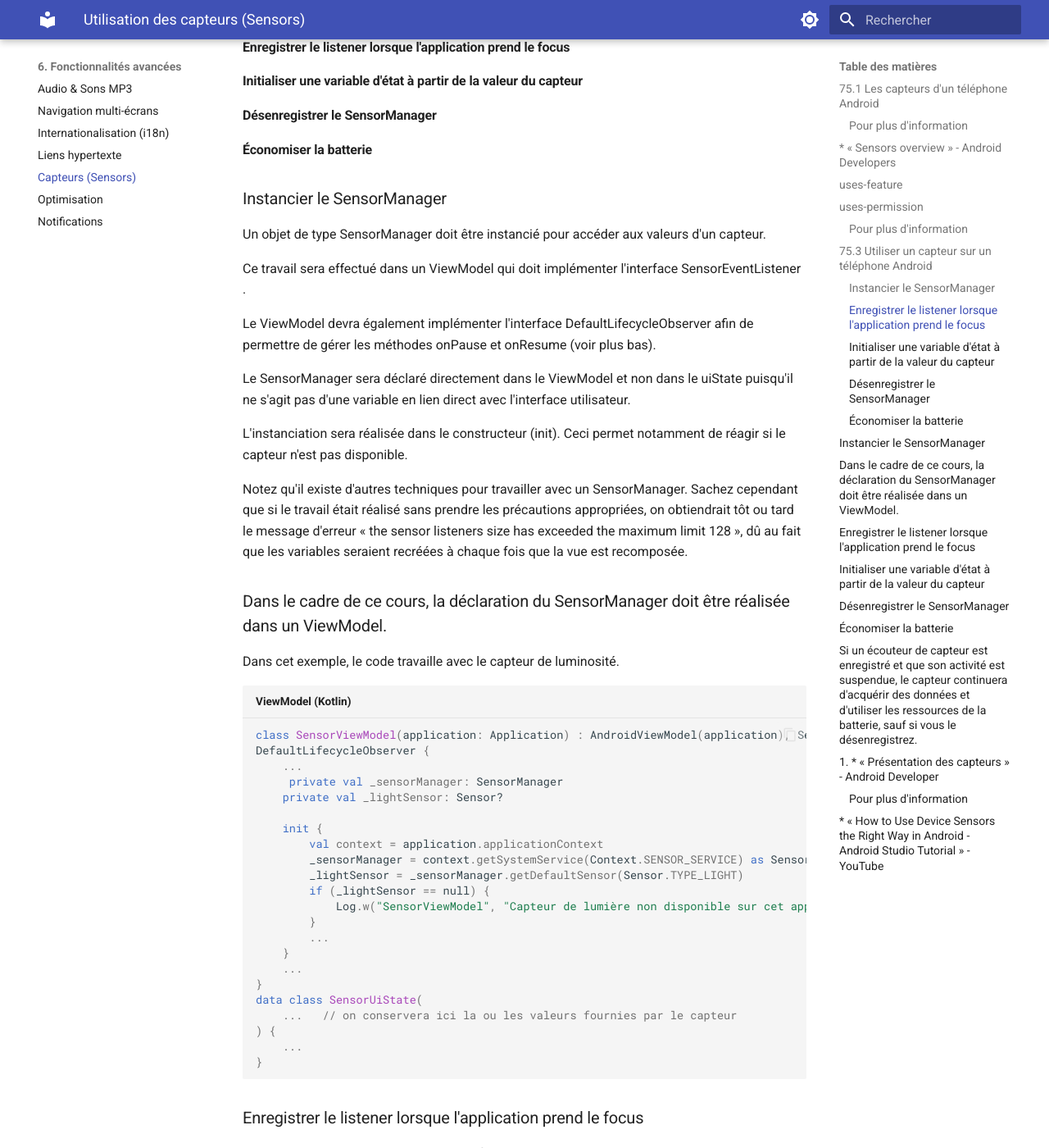
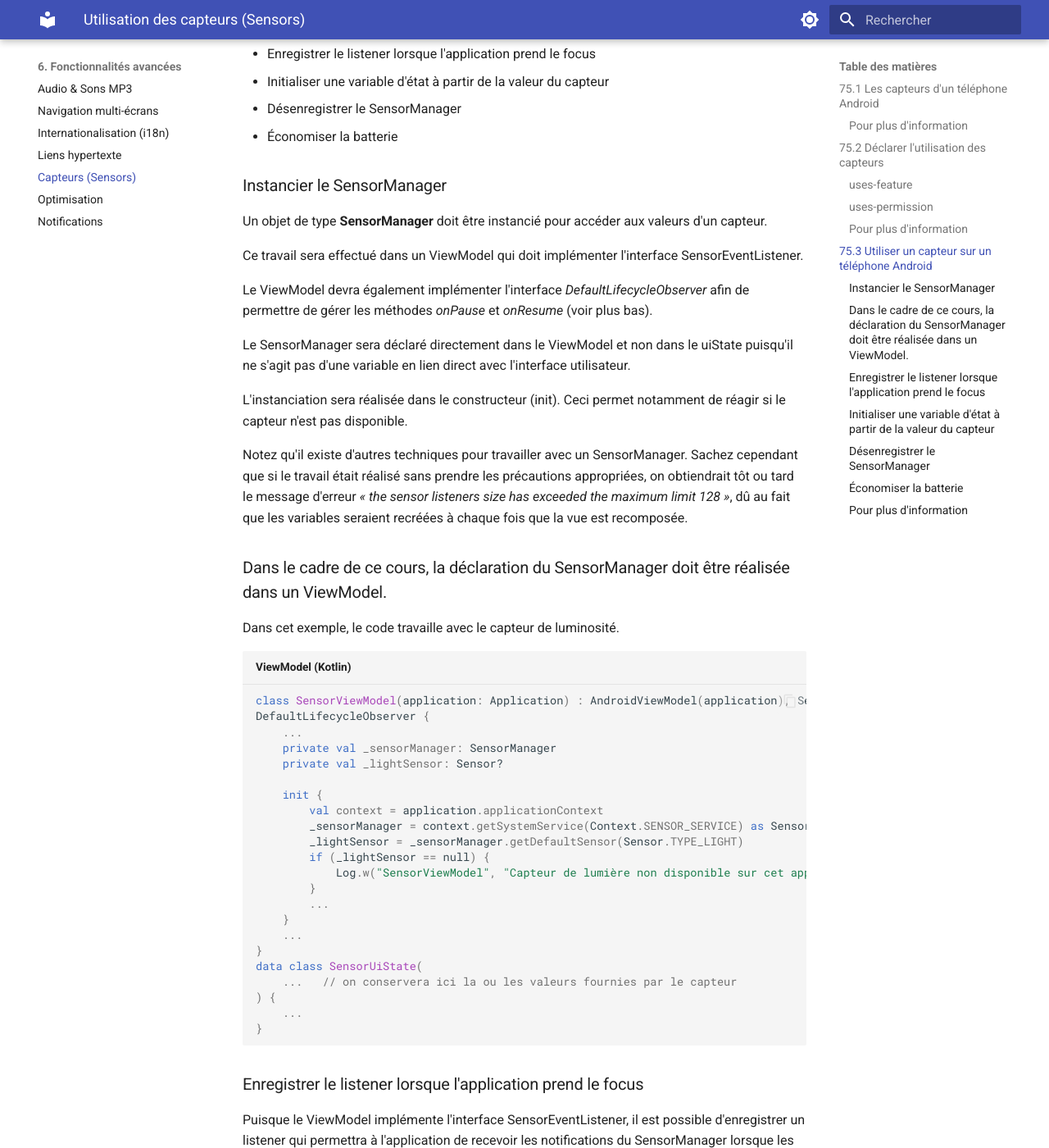
Before and after one commit to Apps-Mobiles-2-Victo/notes_de_cours, an MkDocs documentation site: the page built from docs/06-fonctionnalites-avancees/capteurs.md, in a window 1280 px wide and 1400 px high, scrolled down 3631 px. Shown: the whole window at 82% size. Built offline with MkDocs 1.6.1 and Material for MkDocs 9.7.7, drawn with Linux system fonts in a browser that asks for light colours; some of the changed text lies outside the part shown.

Commit message:
Refactor sensor documentation for improved structure and clarity

````diff
--- a/docs/06-fonctionnalites-avancees/capteurs.md
+++ b/docs/06-fonctionnalites-avancees/capteurs.md
@@ -5,7 +5,7 @@
 # Utilisation des capteurs (Sensors)
 
 
-### 75.1 Les capteurs d'un téléphone Android
+## 75.1 Les capteurs d'un téléphone Android
 
 
 Un téléphone Android peut être muni de capteur physiques et de capteur logiques. Les capteur logiques sont ceux  dont les valeurs sont calculées à partir des valeurs d'un ou de plusieurs autres capteurs.
@@ -57,11 +42,13 @@
 
 
 
-#### Pour plus d'information
+### Pour plus d'information
+
+* [« Sensors overview » - Android Developers](https://developer.android.com/guide/topics/sensors/sensors_overview)
 
 
-### * [« Sensors overview » - Android Developers](https://developer.android.com/guide/topics/sensors/sensors_overview)
-75.2 Déclarer l'utilisation des capteurs
+
+## 75.2 Déclarer l'utilisation des capteurs
 
 
 Lorsqu'une application utilise un capteur, elle doit en faire la déclaration dans le fichier AndroidManifest.xml que l'on retrouve dans le dossier app/src/main .
@@ -108,52 +95,39 @@
 ```
 
 
-#### Pour plus d'information
+### Pour plus d'information
 
 
 * [« Demander l'autorisation d'accéder à la position » - Android Developers](https://developer.android.com/training/location/permissions?hl=fr)
-
-
 * [« Understanding Sensor Rate Limitations in Android 13 » - Geeks for Geeks](https://www.geeksforgeeks.org/understanding-sensor-rate-limitations-in-android-13/)
 
 
-### 75.3 Utiliser un capteur sur un téléphone Android
-
+## 75.3 Utiliser un capteur sur un téléphone Android
 
 Voici les grandes lignes qui vous permettront de réagir aux changements de valeur d'un capteur.
 
-
 N'oubliez pas de **déclarer l'utilisation des capteurs**.
-
 
 Dans cette fiche :
 
-
-#### Instancier le SensorManager
-
-
-#### Enregistrer le listener lorsque l'application prend le focus
-
-
-#### Initialiser une variable d'état à partir de la valeur du capteur
-
-
-#### Désenregistrer le SensorManager
-
-
-#### Économiser la batterie
+- Instancier le SensorManager
+- Enregistrer le listener lorsque l'application prend le focus
+- Initialiser une variable d'état à partir de la valeur du capteur
+- Désenregistrer le SensorManager
+- Économiser la batterie
 
 
 ### Instancier le SensorManager
 
 
-Un objet de type SensorManager doit être instancié pour accéder aux valeurs d'un capteur.
+
+Un objet de type **SensorManager** doit être instancié pour accéder aux valeurs d'un capteur.
 
 
-Ce travail sera effectué dans un ViewModel qui doit implémenter l'interface SensorEventListener .
+Ce travail sera effectué dans un ViewModel qui doit implémenter l'interface SensorEventListener.
 
 
-Le ViewModel devra également implémenter l'interface DefaultLifecycleObserver afin de permettre de gérer les méthodes onPause et onResume (voir plus bas).
+Le ViewModel devra également implémenter l'interface *DefaultLifecycleObserver* afin de permettre de gérer les méthodes *onPause* et *onResume* (voir plus bas).
 
 
 Le SensorManager sera déclaré directement dans le ViewModel et non dans le uiState puisqu'il ne s'agit pas d'une variable en lien direct avec l'interface utilisateur.
@@ -162,7 +136,7 @@
 L'instanciation sera réalisée dans le constructeur (init). Ceci permet notamment de réagir si le capteur n'est pas disponible.
 
 
-Notez qu'il existe d'autres techniques pour travailler avec un SensorManager. Sachez cependant que si le travail était réalisé sans prendre les précautions appropriées, on obtiendrait tôt ou tard le message d'erreur « the sensor listeners size has exceeded the maximum limit 128 », dû au fait que les variables seraient recréées à chaque fois que la vue est recomposée.
+Notez qu'il existe d'autres techniques pour travailler avec un SensorManager. Sachez cependant que si le travail était réalisé sans prendre les précautions appropriées, on obtiendrait tôt ou tard le message d'erreur *« the sensor listeners size has exceeded the maximum limit 128 »*, dû au fait que les variables seraient recréées à chaque fois que la vue est recomposée.
 
 
 ### Dans le cadre de ce cours, la déclaration du SensorManager doit être réalisée dans un ViewModel.
@@ -175,7 +149,7 @@
 class SensorViewModel(application: Application) : AndroidViewModel(application), SensorEventListener ,
 DefaultLifecycleObserver {
     ...
-     private val _sensorManager: SensorManager
+    private val _sensorManager: SensorManager
     private val _lightSensor: Sensor?
 
     init {
@@ -218,19 +193,20 @@
 ```
 
 
-!!! warning "Attention : pour que" Attention : pour que la méthode onResume soit exécutée, un composable devra être enregistré comme observateur du cycle de vie (voir plus bas).
+!!! warning
+    Pour que la méthode onResume soit exécutée, un composable devra être enregistré comme observateur du cycle de vie (voir plus bas).
 
 
 ### Initialiser une variable d'état à partir de la valeur du capteur
 
 
-L'interface SensorEventListener exige que la fonction onSensorChanged soit définie.
+
+L'interface *SensorEventListener* exige que la fonction *onSensorChanged* soit définie.
 
 
 C'est dans cette fonction que la ou les valeurs du capteur seront lues puis utilisées pour initialiser des propriétés du uiState.
 
-
-Quant à la fonction onAccuracyChanged, elle aussi requise, on la laissera généralement à blanc.
+Quant à la fonction *onAccuracyChanged*, elle aussi requise, on la laissera généralement à blanc.
 
 
 ```kotlin title="ViewModel (Kotlin)"
@@ -271,8 +247,7 @@
 
 En effet, selon la documentation officielle d'Android :
 
-
-### Si un écouteur de capteur est enregistré et que son activité est suspendue, le capteur continuera d'acquérir des données et d'utiliser les ressources de la batterie, sauf si vous le désenregistrez.
+    Si un écouteur de capteur est enregistré et que son activité est suspendue, le capteur continuera d'acquérir des données et d'utiliser les ressources de la batterie, sauf si vous le désenregistrez.
 
 
 Puisque le ViewModel implémente l'interface DefaultLifecycleObserver, il est possible d'arrêter d'écouter quand l'application passe en arrière-plan puis de recommencer quand elle redevient active (le onResume a déjà été présenté plus haut).
@@ -315,22 +290,13 @@
 ```
 
 
-> **Source** :
+**Source** :
 
-### 1. * [« Présentation des capteurs » - Android Developer](https://developer.android.com/develop/sensors-and-location/sensors/sensors_overview?hl=fr#unregister-)
+* [« Présentation des capteurs » - Android Developer](https://developer.android.com/develop/sensors-and-location/sensors/sensors_overview?hl=fr#unregister-)
 sensor-listeners
 
 
-#### Pour plus d'information
+### Pour plus d'information
 
-
-* [« How to Implement Motion Sensor in a Kotlin App » - JetRuby Agency JetRuby Agency](https://expertise.jetruby.com/how-to-implement-motion-sensor-in-a-kotlin-)
-app-b70db1b5b8e5
-
-
-### * [« How to Use Device Sensors the Right Way in Android - Android Studio Tutorial » - YouTube](https://www.youtube.com/watch?v=IU-EAtITRRM)
-76. Exercice 14
-
-
-
----
+* [« How to Implement Motion Sensor in a Kotlin App » - JetRuby Agency JetRuby Agency](https://expertise.jetruby.com/how-to-implement-motion-sensor-in-a-kotlin-app-b70db1b5b8e5)
+* [« How to Use Device Sensors the Right Way in Android - Android Studio Tutorial » - YouTube](https://www.youtube.com/watch?v=IU-EAtITRRM)
````
Also changed, not shown: other parts of docs/06-fonctionnalites-avancees/capteurs.md (+3 -17 lines).
